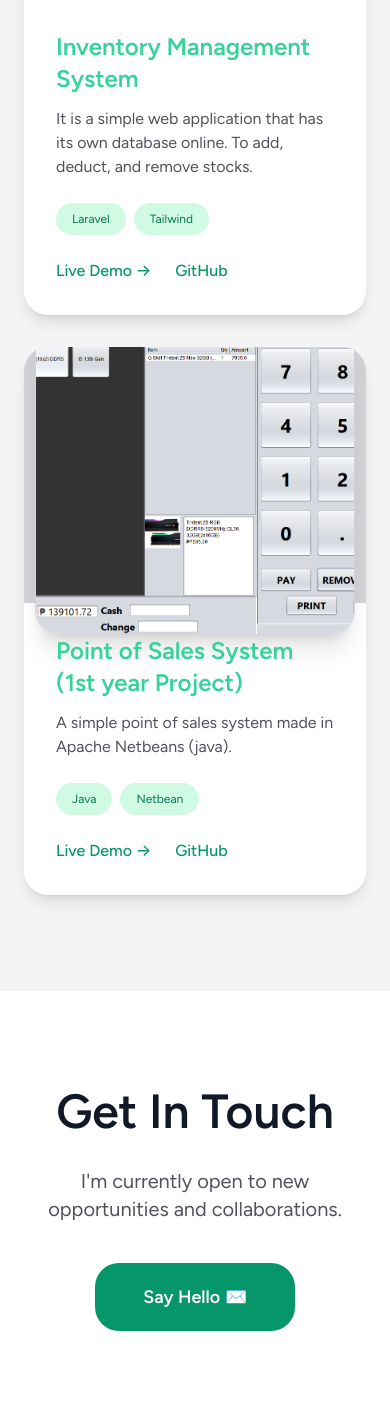
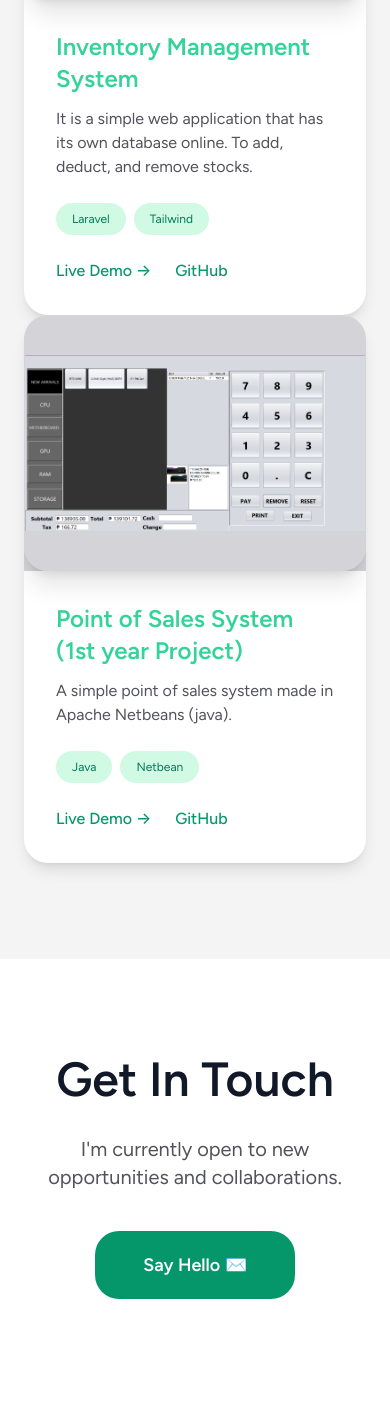
Before and after one commit to Wayneeeeex/portfolio, a Laravel app: page / in a window 390 px wide. Shown: the part 3553-4980 px from the top of the page. After the commit the page ends 4852 px from the top, so only its background shows below. Run offline with Laravel 12, Linux system fonts and the light colour scheme; style sheets or scripts are compiled from the project's sources.

Commit message:
image fix

```diff
--- a/resources/views/dashboard.blade.php
+++ b/resources/views/dashboard.blade.php
@@ -117,11 +117,12 @@
     <section id="projects" class="py-24 bg-zinc-100 dark:bg-zinc-950">
         <div class="w-full px-6">
             <h2 class="text-5xl font-bold mb-12 text-center text-emerald-400">Featured Projects</h2>
-            <div class="grid md:grid-cols-2 lg:grid-cols-3 gap-8">
-                <div class="bg-white dark:bg-zinc-900 rounded-3xl overflow-hidden shadow-lg hover:shadow-xl transition">
-                    <div class="h-64 bg-zinc-300 dark:bg-zinc-700 flex items-center justify-center text-6xl">
-                        🚀
-                    </div>
+          <div class="bg-white dark:bg-zinc-900 rounded-3xl overflow-hidden shadow-lg hover:shadow-xl transition">
+                    <div class="h-64 bg-zinc-300 dark:bg-zinc-700 flex items-center justify-center">
+  <img src="{{ asset('img/invent.jpeg') }}"
+       alt="Your Image Description"
+       class="w-full h-full object-contain border border-zinc-300 dark:border-zinc-600 rounded-3xl shadow-xl">
+</div>
                     <div class="p-8">
                         <h3 class="font-bold text-2xl mb-3 text-emerald-400">Inventory Management System </h3>
                         <p class="text-zinc-600 dark:text-zinc-400 mb-6">It is a simple web application that has its own database online. To add, deduct, and remove stocks.</p>
@@ -137,10 +138,11 @@
                 </div>
 
                 <div class="bg-white dark:bg-zinc-900 rounded-3xl overflow-hidden shadow-lg hover:shadow-xl transition">
-                    <div class="h-64 bg-zinc-300 dark:bg-zinc-700 flex items-center justify-center text-6xl">
-                    <img src="{{ asset('img/POS-NETBEANS.png') }}" alt="Your Image Description" class="w-80 h-80 border border-zinc-300 dark:border-zinc-600 rounded-3xl object-cover shadow-xl">
-
-                    </div>
+                    <div class="h-64 bg-zinc-300 dark:bg-zinc-700 flex items-center justify-center">
+  <img src="{{ asset('img/POS-NETBEANS.png') }}"
+       alt="Your Image Description"
+       class="w-full h-full object-contain border border-zinc-300 dark:border-zinc-600 rounded-3xl shadow-xl">
+</div>
                     <div class="p-8">
                         <h3 class="font-bold text-2xl mb-3 text-emerald-400">Point of Sales System (1st year Project)</h3>
                         <p class="text-zinc-600 dark:text-zinc-400 mb-6">A simple point of sales system made in Apache Netbeans (java).</p>
```
Also changed, not shown: public/img/invent.jpg (added).
